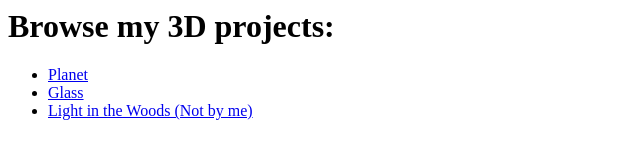
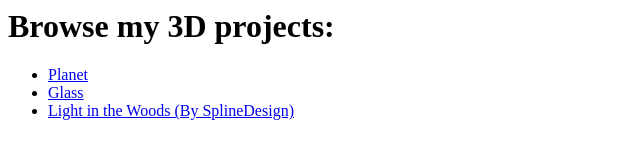
Before and after one commit to jacobd082/my-website, a plain HTML site: page 3d/index.html in a window 1280 px wide. Shown: the full height of the page, 0-640 px from the left. Drawn offline with Linux system fonts and the light colour scheme.

Commit message:
Update index.html

```diff
--- a/3d/index.html
+++ b/3d/index.html
@@ -2,6 +2,6 @@
 <ul>
   <li><a href="https://jacobd082.github.io/3d/planet/index.html">Planet</a></li>
   <li><a href="https://jacobd082.github.io/glass">Glass</a></li>
-  <li><a href="https://jacobd082.github.io/3d/light-in-the-woods/index.html">Light in the Woods (Not by me)</a></li>
+  <li><a href="https://jacobd082.github.io/3d/light-in-the-woods/index.html">Light in the Woods (By SplineDesign)</a></li>
 
 </ul>
```
